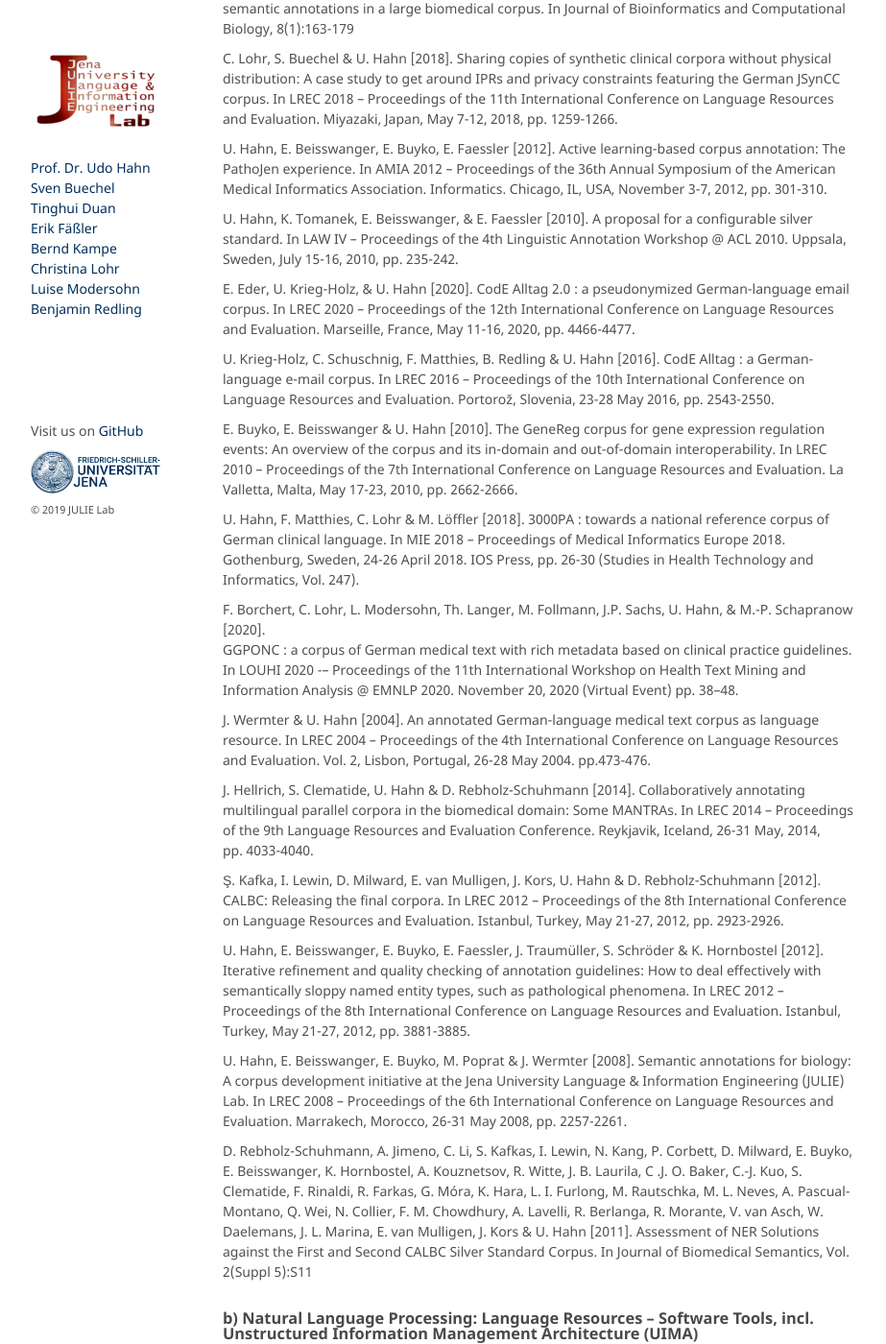
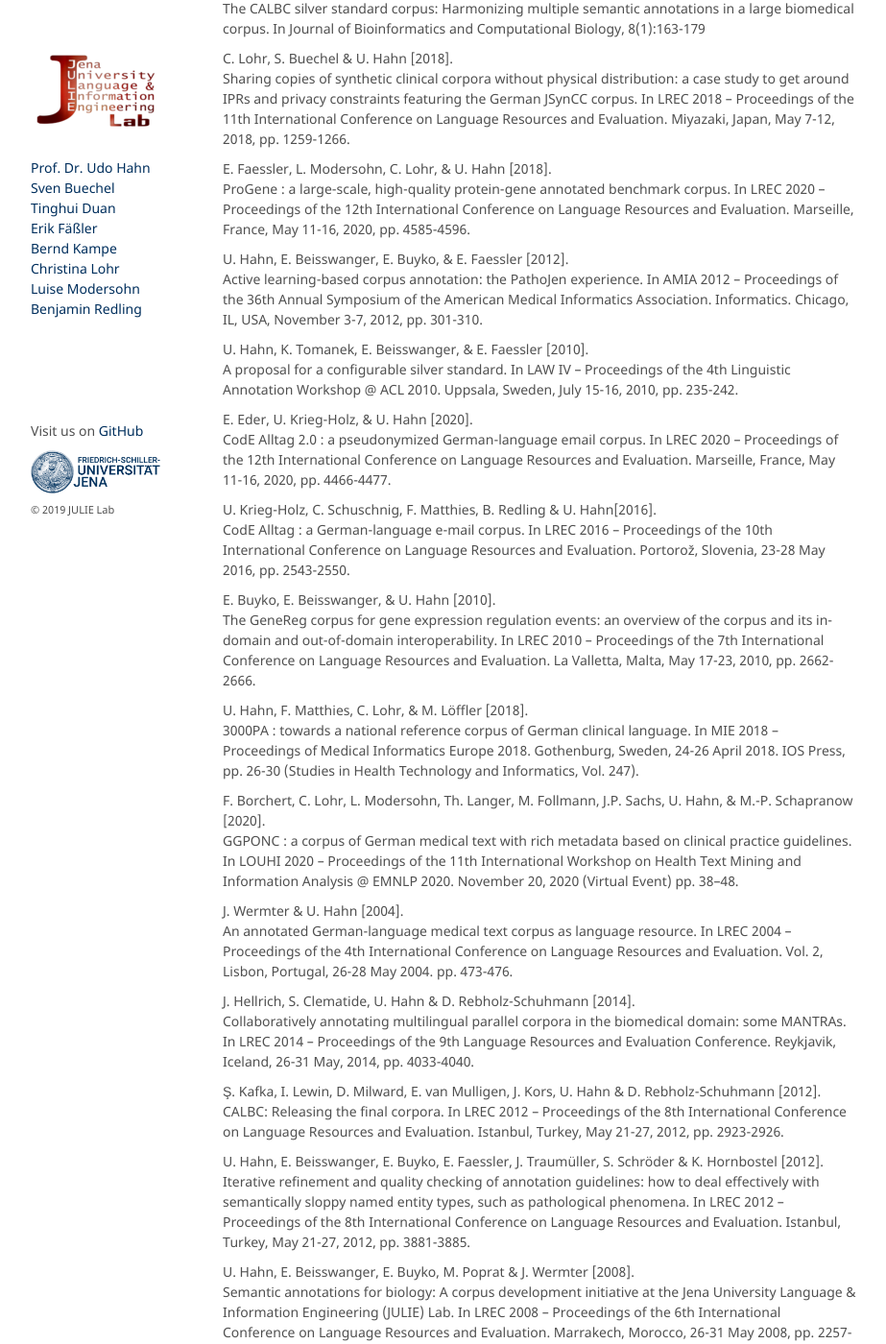
Before and after one commit to JULIELab/JULIELab.github.io, a Jekyll site: the page built from Staff/Hahn/publication.md, in a window 1280 px wide and 1400 px high, scrolled down 4099 px. Shown: the whole window at 96% size, without its empty margins (178-1101 px from the left). Built offline with Jekyll 4.4.1, drawn with Linux system fonts in a browser that asks for light colours; some of the changed text lies outside the part shown.

Commit message:
Update publication.md

```diff
--- a/Staff/Hahn/publication.md
+++ b/Staff/Hahn/publication.md
@@ -220,95 +220,67 @@
 
 ### a) Language Resources -- Corpora
 
-D. Rebholz-Schuhmann, A.J.J. Yepes, E.M. van Mulligen, N. Kang, J. Kors,
-D. Milward, P. Corbett, E. Buyko, E. Beisswanger & U. Hahn \[2010\]. The
-CALBC silver standard corpus: Harmonizing multiple semantic annotations
-in a large biomedical corpus. In Journal of Bioinformatics and
-Computational Biology, 8(1):163-179
+D. Rebholz-Schuhmann, A.J.J. Yepes, E.M. van Mulligen, N. Kang, J. Kors, D. Milward, P. Corbett, E. Buyko, E. Beisswanger & U. Hahn \[2010\].\
+The CALBC silver standard corpus: Harmonizing multiple semantic annotations in a large biomedical corpus. In Journal of Bioinformatics and Computational Biology, 8(1):163-179
 
-C. Lohr, S. Buechel & U. Hahn \[2018\]. Sharing copies of synthetic
-clinical corpora without physical distribution: A case study to get
-around IPRs and privacy constraints featuring the German JSynCC corpus.
-In LREC 2018 -- Proceedings of the 11th International Conference on
-Language Resources and Evaluation. Miyazaki, Japan, May 7-12, 2018,
-pp. 1259-1266.
+C. Lohr, S. Buechel & U. Hahn \[2018\].\
+Sharing copies of synthetic clinical corpora without physical distribution: a case study to get around IPRs and privacy constraints featuring the German JSynCC corpus.
+In LREC 2018 – Proceedings of the 11th International Conference on Language Resources and Evaluation. Miyazaki, Japan, May 7-12, 2018, pp. 1259-1266.
 
-U. Hahn, E. Beisswanger, E. Buyko, E. Faessler \[2012\]. Active
-learning-based corpus annotation: The PathoJen experience. In AMIA 2012
--- Proceedings of the 36th Annual Symposium of the American Medical
-Informatics Association. Informatics. Chicago, IL, USA, November 3-7,
-2012, pp. 301-310.
+E. Faessler, L. Modersohn, C. Lohr, & U. Hahn \[2018\].\
+ProGene : a large-scale, high-quality protein-gene annotated benchmark corpus.
+In LREC 2020 – Proceedings of the 12th International Conference on Language Resources and Evaluation. Marseille, France, May 11-16, 2020, pp. 4585-4596.
 
-U. Hahn, K. Tomanek, E. Beisswanger, & E. Faessler \[2010\]. A proposal
-for a configurable silver standard. In LAW IV -- Proceedings of the 4th
-Linguistic Annotation Workshop @ ACL 2010. Uppsala, Sweden, July 15-16,
-2010, pp. 235-242.
+U. Hahn, E. Beisswanger, E. Buyko, & E. Faessler \[2012\].\
+Active learning-based corpus annotation: the PathoJen experience.
+In AMIA 2012 – Proceedings of the 36th Annual Symposium of the American Medical Informatics Association. Informatics. Chicago, IL, USA, November 3-7, 2012, pp. 301-310.
 
-E. Eder, U. Krieg-Holz, & U. Hahn \[2020\].
- CodE Alltag 2.0 : a pseudonymized German-language email corpus. In LREC 2020
--- Proceedings of the 12th International Conference on Language Resources and
-Evaluation. Marseille, France, May 11-16, 2020, pp. 4466-4477.
+U. Hahn, K. Tomanek, E. Beisswanger, & E. Faessler \[2010\].\
+A proposal for a configurable silver standard. In LAW IV – Proceedings of the 4th Linguistic Annotation Workshop @ ACL 2010. Uppsala, Sweden, July 15-16, 2010, pp. 235-242.
 
-U. Krieg-Holz, C. Schuschnig, F. Matthies, B. Redling & U. Hahn
-\[2016\]. CodE Alltag : a German-language e-mail corpus. In LREC 2016
--- Proceedings of the 10th International Conference on Language
-Resources and Evaluation. Portorož, Slovenia, 23-28 May 2016,
-pp. 2543-2550.
+E. Eder, U. Krieg-Holz, & U. Hahn \[2020\].\
+ CodE Alltag 2.0 : a pseudonymized German-language email corpus.
+ In LREC 2020 – Proceedings of the 12th International Conference on Language Resources and Evaluation. Marseille, France, May 11-16, 2020, pp. 4466-4477.
 
-E. Buyko, E. Beisswanger & U. Hahn \[2010\]. The GeneReg corpus for gene
-expression regulation events: An overview of the corpus and its
-in-domain and out-of-domain interoperability. In LREC 2010 --
-Proceedings of the 7th International Conference on Language Resources
-and Evaluation. La Valletta, Malta, May 17-23, 2010, pp. 2662-2666.
+U. Krieg-Holz, C. Schuschnig, F. Matthies, B. Redling & U. Hahn\[2016\].\
+CodE Alltag : a German-language e-mail corpus. In LREC 2016 – Proceedings of the 10th International Conference on Language Resources and Evaluation. Portorož, Slovenia, 23-28 May 2016, pp. 2543-2550.
 
-U. Hahn, F. Matthies, C. Lohr & M. Löffler \[2018\].
+E. Buyko, E. Beisswanger, & U. Hahn \[2010\].\
+The GeneReg corpus for gene expression regulation events: an overview of the corpus and its in-domain and out-of-domain interoperability.
+In LREC 2010 – Proceedings of the 7th International Conference on Language Resources and Evaluation. La Valletta, Malta, May 17-23, 2010, pp. 2662-2666.
+
+U. Hahn, F. Matthies, C. Lohr, & M. Löffler \[2018\].\
 3000PA : towards a national reference corpus of German clinical language.
-In MIE 2018 -- Proceedings of Medical Informatics Europe 2018. Gothenburg, Sweden, 24-26 April 2018. IOS Press, pp. 26-30
+In MIE 2018 – Proceedings of Medical Informatics Europe 2018. Gothenburg, Sweden, 24-26 April 2018. IOS Press, pp. 26-30
 (Studies in Health Technology and Informatics, Vol. 247).
 
-F. Borchert, C. Lohr, L. Modersohn, Th. Langer, M. Follmann, J.P. Sachs, U. Hahn, & M.-P. Schapranow \[2020\].
+F. Borchert, C. Lohr, L. Modersohn, Th. Langer, M. Follmann, J.P. Sachs, U. Hahn, & M.-P. Schapranow \[2020\].\
 GGPONC : a corpus of German medical text with rich metadata based on clinical practice guidelines.
-In LOUHI 2020 -– Proceedings of the 11th International Workshop on Health Text Mining and Information Analysis @ EMNLP 2020. November 20, 2020 (Virtual Event) pp. 38–48.
+In LOUHI 2020 – Proceedings of the 11th International Workshop on Health Text Mining and Information Analysis @ EMNLP 2020. November 20, 2020 (Virtual Event) pp. 38–48.
 
-J. Wermter & U. Hahn \[2004\]. An annotated German-language medical text corpus as language resource.
-In LREC 2004 -- Proceedings of the 4th International Conference on Language Resources and Evaluation. Vol. 2, Lisbon, Portugal, 26-28 May 2004. pp.473-476.
+J. Wermter & U. Hahn \[2004\].\
+An annotated German-language medical text corpus as language resource.
+In LREC 2004 – Proceedings of the 4th International Conference on Language Resources and Evaluation. Vol. 2, Lisbon, Portugal, 26-28 May 2004. pp. 473-476.
 
-J. Hellrich, S. Clematide, U. Hahn & D. Rebholz-Schuhmann \[2014\].
-Collaboratively annotating multilingual parallel corpora in the
-biomedical domain: Some MANTRAs. In LREC 2014 -- Proceedings of the 9th
-Language Resources and Evaluation Conference. Reykjavik, Iceland, 26-31
-May, 2014, pp. 4033-4040.
+J. Hellrich, S. Clematide, U. Hahn & D. Rebholz-Schuhmann \[2014\].\
+Collaboratively annotating multilingual parallel corpora in the biomedical domain: some MANTRAs.
+In LREC 2014 – Proceedings of the 9th Language Resources and Evaluation Conference. Reykjavik, Iceland, 26-31 May, 2014, pp. 4033-4040.
 
-Ş. Kafka, I. Lewin, D. Milward, E. van Mulligen, J. Kors, U. Hahn & D.
-Rebholz-Schuhmann \[2012\]. CALBC: Releasing the final corpora. In LREC
-2012 -- Proceedings of the 8th International Conference on Language
-Resources and Evaluation. Istanbul, Turkey, May 21-27, 2012,
-pp. 2923-2926.
+Ş. Kafka, I. Lewin, D. Milward, E. van Mulligen, J. Kors, U. Hahn & D. Rebholz-Schuhmann \[2012\].\
+CALBC: Releasing the final corpora.
+In LREC 2012 – Proceedings of the 8th International Conference on Language Resources and Evaluation. Istanbul, Turkey, May 21-27, 2012, pp. 2923-2926.
 
-U. Hahn, E. Beisswanger, E. Buyko, E. Faessler, J. Traumüller, S.
-Schröder & K. Hornbostel \[2012\]. Iterative refinement and quality
-checking of annotation guidelines: How to deal effectively with
-semantically sloppy named entity types, such as pathological phenomena.
-In LREC 2012 -- Proceedings of the 8th International Conference on
-Language Resources and Evaluation. Istanbul, Turkey, May 21-27, 2012,
-pp. 3881-3885.
+U. Hahn, E. Beisswanger, E. Buyko, E. Faessler, J. Traumüller, S. Schröder & K. Hornbostel \[2012\].\
+Iterative refinement and quality checking of annotation guidelines: how to deal effectively with semantically sloppy named entity types, such as pathological phenomena.
+In LREC 2012 – Proceedings of the 8th International Conference on Language Resources and Evaluation. Istanbul, Turkey, May 21-27, 2012, pp. 3881-3885.
 
-U. Hahn, E. Beisswanger, E. Buyko, M. Poprat & J. Wermter \[2008\].
-Semantic annotations for biology: A corpus development initiative at the
-Jena University Language & Information Engineering (JULIE) Lab. In LREC
-2008 -- Proceedings of the 6th International Conference on Language
-Resources and Evaluation. Marrakech, Morocco, 26-31 May 2008,
-pp. 2257-2261.
+U. Hahn, E. Beisswanger, E. Buyko, M. Poprat & J. Wermter \[2008\].\
+Semantic annotations for biology: A corpus development initiative at the Jena University Language & Information Engineering (JULIE) Lab.
+In LREC 2008 – Proceedings of the 6th International Conference on Language Resources and Evaluation. Marrakech, Morocco, 26-31 May 2008, pp. 2257-2261.
 
-D. Rebholz-Schuhmann, A. Jimeno, C. Li, S. Kafkas, I. Lewin, N. Kang, P.
-Corbett, D. Milward, E. Buyko, E. Beisswanger, K. Hornbostel, A.
-Kouznetsov, R. Witte, J. B. Laurila, C .J. O. Baker, C.-J. Kuo, S.
-Clematide, F. Rinaldi, R. Farkas, G. Móra, K. Hara, L. I. Furlong, M.
-Rautschka, M. L. Neves, A. Pascual-Montano, Q. Wei, N. Collier, F. M.
-Chowdhury, A. Lavelli, R. Berlanga, R. Morante, V. van Asch, W.
-Daelemans, J. L. Marina, E. van Mulligen, J. Kors & U. Hahn \[2011\].
-Assessment of NER Solutions against the First and Second CALBC Silver
-Standard Corpus. In Journal of Biomedical Semantics, Vol. 2(Suppl 5):S11
+D. Rebholz-Schuhmann, A. Jimeno, C. Li, S. Kafkas, I. Lewin, N. Kang, P. Corbett, D. Milward, E. Buyko, E. Beisswanger, K. Hornbostel, A. Kouznetsov, R. Witte, J. B. Laurila, C .J. O. Baker, C.-J. Kuo, S. Clematide, F. Rinaldi, R. Farkas, G. Móra, K. Hara, L. I. Furlong, M. Rautschka, M. L. Neves, A. Pascual-Montano, Q. Wei, N. Collier, F. M.
+Chowdhury, A. Lavelli, R. Berlanga, R. Morante, V. van Asch, W. Daelemans, J. L. Marina, E. van Mulligen, J. Kors, & U. Hahn \[2011\].\
+Assessment of NER Solutions against the First and Second CALBC Silver Standard Corpus. In Journal of Biomedical Semantics, Vol. 2(Suppl 5):S11
 
 ### b) Natural Language Processing: Language Resources -- Software Tools, incl. Unstructured Information Management Architecture (UIMA)
 
```
